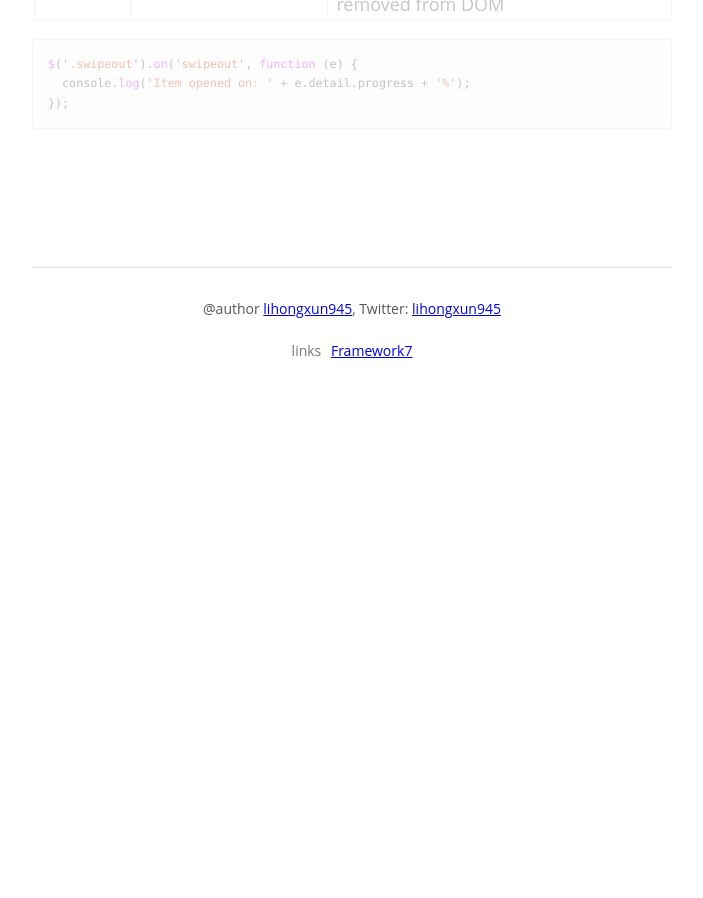
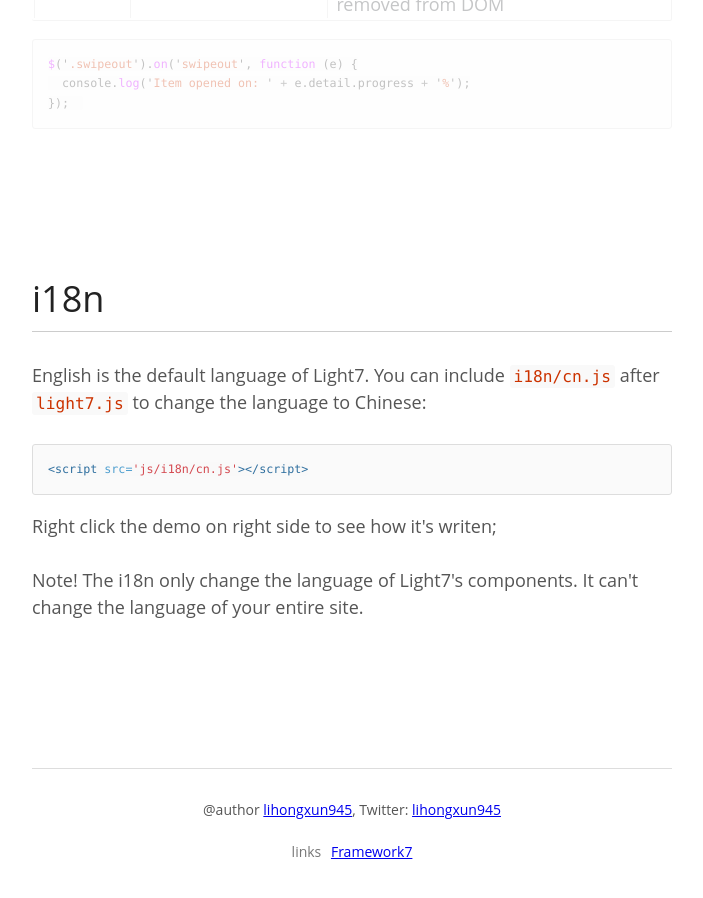
Before and after one commit to lihongxun945/light7-cn, a Jekyll site: the page built from docs/extends.html, in a window 1280 px wide and 900 px high, scrolled down 7420 px. Shown: the whole window, without its empty margins (181-884 px from the left). Built offline with Jekyll 4.4.1, drawn with Linux system fonts in a browser that asks for light colours; a style sheet for code colours, icons or effects is not loaded; before the commit the page ends 7825 px from its top, so only the background shows below that.

Commit message:
add i18n

```diff
--- /dev/null
+++ b/docs/_includes/_components/i18n.html
@@ -0,0 +1,12 @@
+<article class="component active" id="i18n" data-url='i18n'>
+  <h2 class="component-title">i18n</h2>
+
+  <p>English is the default language of Light7. You can include <code>i18n/cn.js</code> after <code>light7.js</code> to change the language to Chinese:</p>
+
+{% highlight html %}
+<script src='js/i18n/cn.js'></script>
+{% endhighlight %}
+
+  <p>Right click the demo on right side to see how it's writen;</p>
+  <p>Note! The i18n only change the language of Light7's components. It can't change the language of your entire site.</p>
+</article>
--- a/docs/_includes/jump-extends.html
+++ b/docs/_includes/jump-extends.html
@@ -3,4 +3,5 @@
   <li><a href="#browser">Photo Browser</a></li>
   <li><a href="#city-picker">City Picker</a></li>
   <li><a href="#swipeout">Swipeout <span class="new">New</span></a></li>
+  <li><a href="#i18n">I18N <span class="new">New</span></a></li>
 </div>
--- a/docs/_layouts/docs-demos.html
+++ b/docs/_layouts/docs-demos.html
@@ -29,5 +29,6 @@
     <script src="/dist/js/light7-swiper.js"></script>
     <script src="/dist/js/light7-swipeout.js"></script>
     <script src="/dist/js/light7-city-picker.js"></script>
+    {{ page.scripts }}
   </body>
 </html>
--- a/docs/changelog.html
+++ b/docs/changelog.html
@@ -26,6 +26,7 @@
         <ul>
           <li>Fix a bug: cssmin will merge some css properties when it compress the css file.This will cause some bug on android devices because it remove some important css properties.</li>
           <li>New component - <a href="/extends/#swipeout">Swipeout</a>.</li>
+          <li>i18n support - <a href="/extends/#i18n">I18N</a>.</li>
           <li>fix bug in <a href="/components/#panel">Side Panel</a>: Panel can not be open by slide when navigate to another page. Because the panel animates the initial page instead of current page.</li>
           <li>Note! <code>light7-extend.js</code> has been renamed to <code>light7-swiper.js</code>, and <code>light7-extend.css</code> has been renamed to <code>light7-swiper.css</code>.</li>
           <li>New param in <a href="/components/#modal">Modal</a>: <code>closePrevious</code> to close all previous when open new dialog.</li>
--- a/docs/extends.html
+++ b/docs/extends.html
@@ -37,6 +37,7 @@
       {% include _components/photo-browser.html %}
       {% include _components/city-picker.html %}
       {% include _components/swipeout.html %}
+      {% include _components/i18n.html %}
       <!-- Footer -->
       {% include footer.html %}
     </div>
```
Also changed, not shown: Gruntfile.js (+18 -6 lines), docs/docs-demos/i18n.html (added, +38 -0 lines), docs/docs-demos/js/i18n.js (added, +14 -0 lines), js/calendar.js (+57 -55 lines), js/i18n/cn.js (added, +16 -0 lines).
